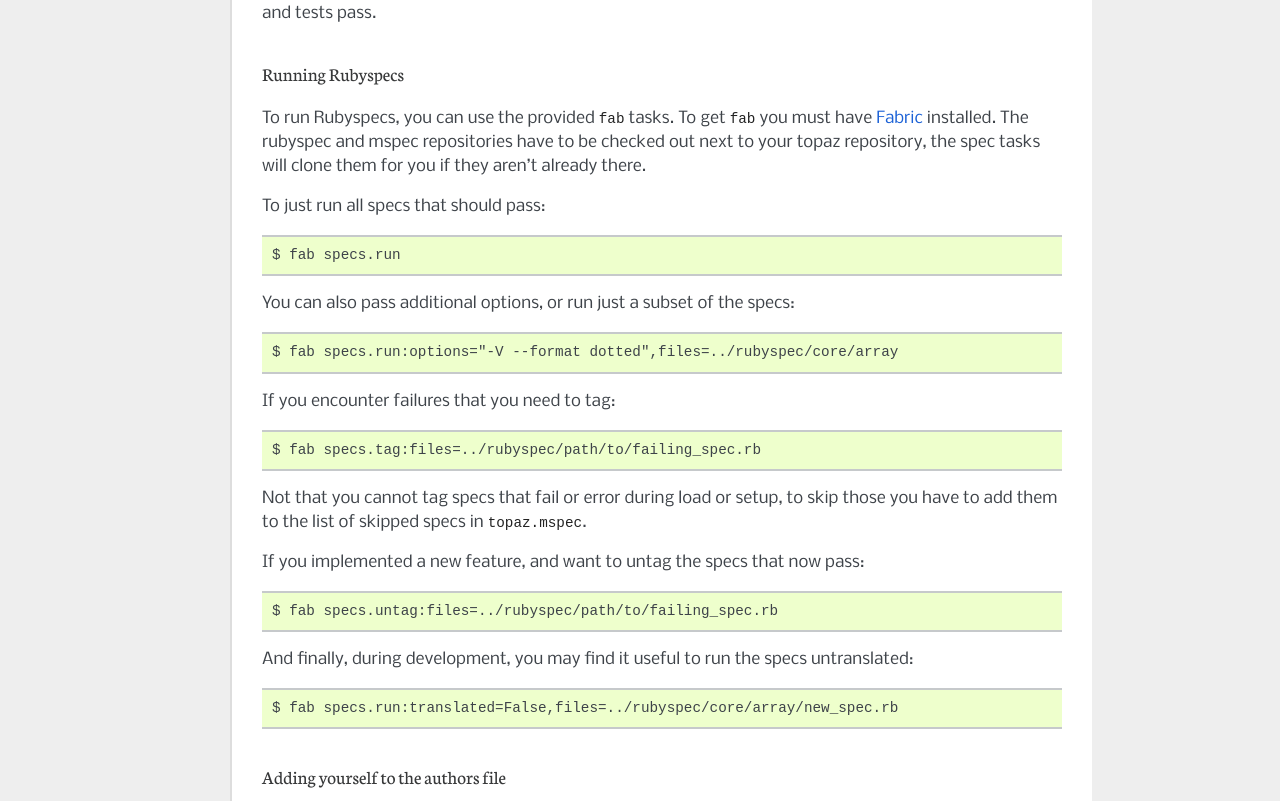
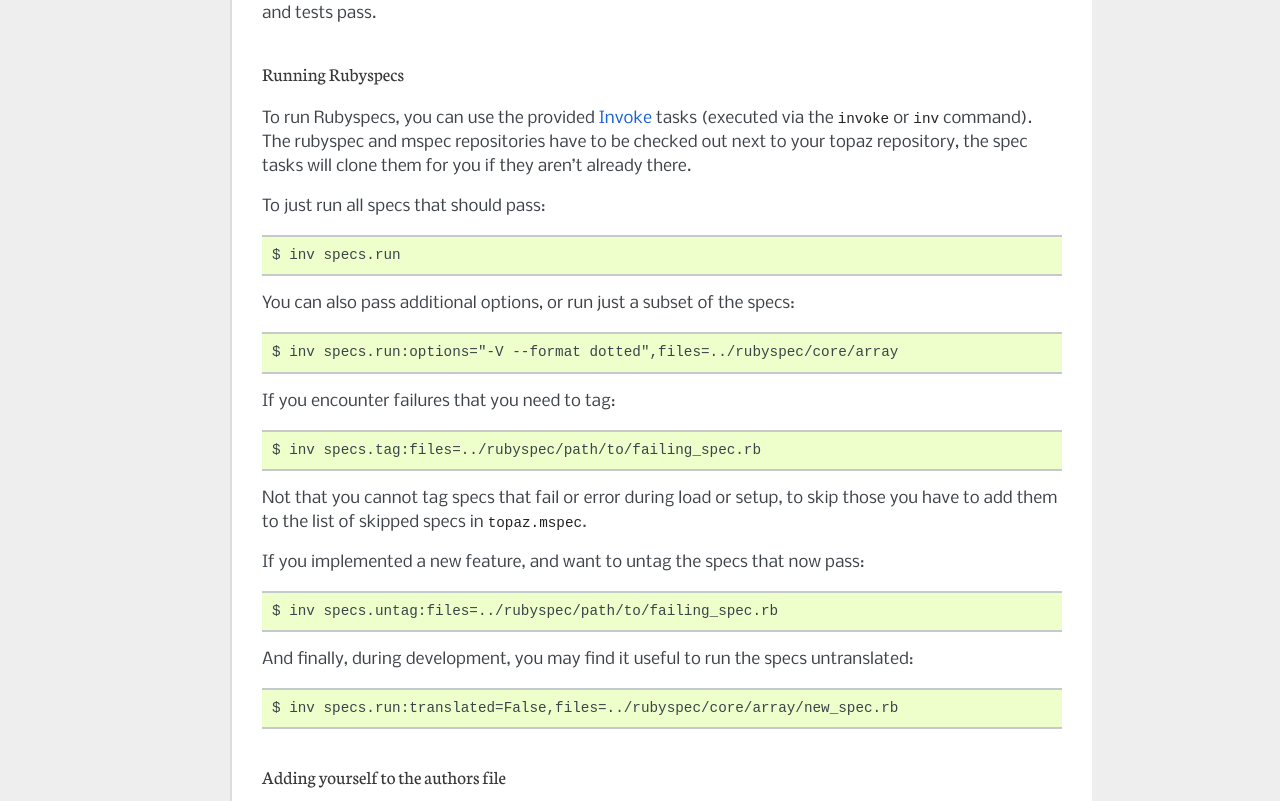
Before and after one commit to topazproject/topaz, a Sphinx documentation site: the page built from docs/contributing.rst, in a window 1280 px wide. Shown: the part 1253-2054 px from the top of the page. Built offline with Sphinx 7.4.7, drawn with Linux system fonts in a browser that asks for light colours.

Commit message:
Update contribution docs re: Invoke

```diff
--- a/docs/contributing.rst
+++ b/docs/contributing.rst
@@ -61,22 +61,22 @@ will verify for every pull request that it compiles and tests pass.
 Running Rubyspecs
 ~~~~~~~~~~~~~~~~~
 
-To run Rubyspecs, you can use the provided ``fab`` tasks. To get ``fab`` you
-must have `Fabric`_ installed. The rubyspec and mspec
-repositories have to be checked out next to your topaz repository, the spec
-tasks will clone them for you if they aren't already there.
+To run Rubyspecs, you can use the provided `Invoke`_ tasks (executed via the
+``invoke`` or ``inv`` command). The rubyspec and mspec repositories have to be
+checked out next to your topaz repository, the spec tasks will clone them for
+you if they aren't already there.
 
 To just run all specs that should pass::
 
-    $ fab specs.run
+    $ inv specs.run
 
 You can also pass additional options, or run just a subset of the specs::
 
-    $ fab specs.run:options="-V --format dotted",files=../rubyspec/core/array
+    $ inv specs.run:options="-V --format dotted",files=../rubyspec/core/array
 
 If you encounter failures that you need to tag::
 
-    $ fab specs.tag:files=../rubyspec/path/to/failing_spec.rb
+    $ inv specs.tag:files=../rubyspec/path/to/failing_spec.rb
 
 Not that you cannot tag specs that fail or error during load or setup,
 to skip those you have to add them to the list of skipped specs in
@@ -84,12 +84,12 @@ to skip those you have to add them to the list of skipped specs in
 
 If you implemented a new feature, and want to untag the specs that now pass::
 
-    $ fab specs.untag:files=../rubyspec/path/to/failing_spec.rb
+    $ inv specs.untag:files=../rubyspec/path/to/failing_spec.rb
 
 And finally, during development, you may find it useful to run the
 specs untranslated::
 
-    $ fab specs.run:translated=False,files=../rubyspec/core/array/new_spec.rb
+    $ inv specs.run:translated=False,files=../rubyspec/core/array/new_spec.rb
 
 Adding yourself to the authors file
 ~~~~~~~~~~~~~~~~~~~~~~~~~~~~~~~~~~~
@@ -98,4 +98,4 @@ When you submit your first patch, add your name to the ``AUTHORS.rst`` file,
 you've earned it!
 
 
-.. _`Fabric`: http://fabfile.org
+.. _`Invoke`: http://pyinvoke.org
```
